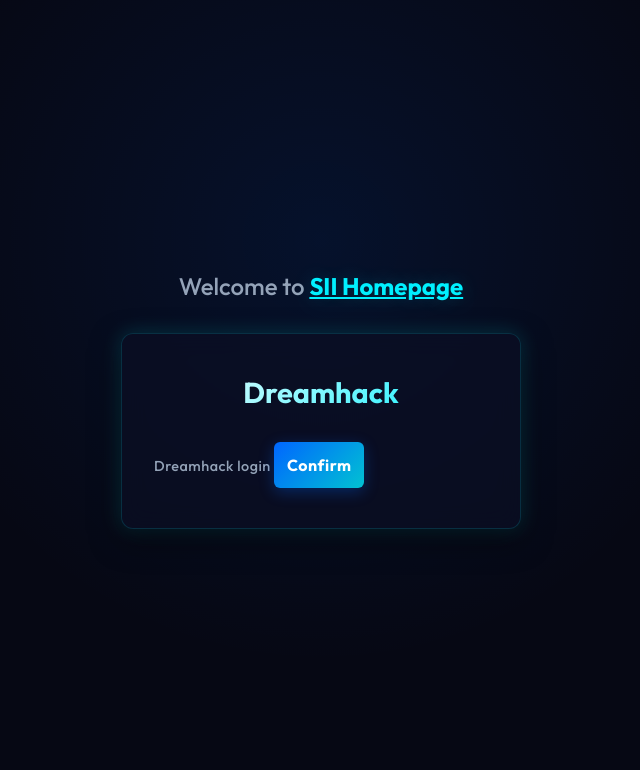
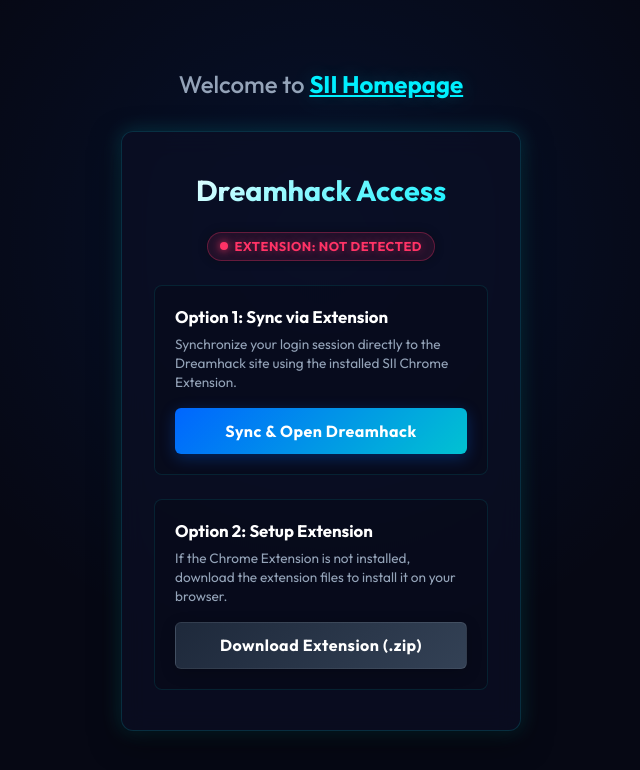
Before and after one commit to jaewooli/SII-homepage, a browser extension: page SII-Homepage/src/html/dreamhack.html in a window 1280 px wide. Shown: the whole page, without its empty margins (319-959 px from the left). Drawn offline with Linux system fonts and the light colour scheme; files that its build step writes are made by us from their sources; files whose address does not match are found by name.

Commit message:
feat: add webpage options to sync cookies via extension custom event or download packaged extension zip

```diff
--- a/SII-Homepage/src/html/dreamhack.html
+++ b/SII-Homepage/src/html/dreamhack.html
@@ -3,19 +3,153 @@
 <head>
     <meta charset="UTF-8">
     <meta name="viewport" content="width=device-width, initial-scale=1.0">
-    <meta name="description" content="SII - Login">
-    <title>Login</title>
+    <meta name="description" content="SII - Dreamhack Redirection">
+    <title>SII - Dreamhack Redirection</title>
     <link rel="stylesheet" href="/assets/css/auth.css">
     <link rel="stylesheet" href="/assets/css/toast.css">
     <script type="module" src="/assets/js/dreamhack.js"></script>
+    <style>
+        .option-container {
+            display: flex;
+            flex-direction: column;
+            gap: 1.5rem;
+            margin-top: 1.5rem;
+        }
+        .option-card {
+            background: rgba(6, 8, 20, 0.4);
+            border: 1px solid rgba(0, 240, 255, 0.1);
+            border-radius: 8px;
+            padding: 1.25rem;
+            transition: all 0.25s ease;
+        }
+        .option-card:hover {
+            border-color: var(--color-cyan);
+            box-shadow: var(--shadow-cyan);
+        }
+        .option-title {
+            font-size: 1.05rem;
+            font-weight: 600;
+            color: #fff;
+            margin-bottom: 0.5rem;
+            display: flex;
+            align-items: center;
+            gap: 0.5rem;
+        }
+        .option-desc {
+            font-size: 0.85rem;
+            color: var(--text-secondary);
+            line-height: 1.4;
+            margin-bottom: 1rem;
+        }
+        .status-wrapper {
+            display: flex;
+            justify-content: center;
+            align-items: center;
+            margin-bottom: 1.25rem;
+            font-size: 0.9rem;
+        }
+        .status-badge {
+            padding: 0.35rem 0.75rem;
+            border-radius: 20px;
+            font-weight: 600;
+            font-size: 0.8rem;
+            letter-spacing: 0.5px;
+            text-transform: uppercase;
+            box-shadow: 0 0 10px rgba(0,0,0,0.3);
+            display: inline-flex;
+            align-items: center;
+            gap: 0.4rem;
+        }
+        .status-connected {
+            background: rgba(57, 255, 20, 0.1);
+            color: var(--color-green);
+            border: 1px solid rgba(57, 255, 20, 0.3);
+            text-shadow: 0 0 8px rgba(57, 255, 20, 0.4);
+        }
+        .status-disconnected {
+            background: rgba(255, 51, 102, 0.1);
+            color: #ff3366;
+            border: 1px solid rgba(255, 51, 102, 0.3);
+            text-shadow: 0 0 8px rgba(255, 51, 102, 0.4);
+        }
+        .status-dot {
+            width: 8px;
+            height: 8px;
+            border-radius: 50%;
+            display: inline-block;
+        }
+        .status-connected .status-dot {
+            background-color: var(--color-green);
+            box-shadow: 0 0 8px var(--color-green);
+        }
+        .status-disconnected .status-dot {
+            background-color: #ff3366;
+            box-shadow: 0 0 8px #ff3366;
+        }
+        .download-btn {
+            display: block;
+            text-align: center;
+            text-decoration: none;
+            background: linear-gradient(135deg, #1e293b, #334155);
+            color: #fff;
+            border: 1px solid rgba(255,255,255,0.08);
+            padding: 0.8rem;
+            border-radius: 6px;
+            font-size: 1rem;
+            font-weight: 600;
+            cursor: pointer;
+            transition: all 0.25s ease;
+            letter-spacing: 0.5px;
+            box-shadow: 0 4px 15px rgba(0, 0, 0, 0.2);
+        }
+        .download-btn:hover {
+            transform: translateY(-1px);
+            background: linear-gradient(135deg, #334155, #475569);
+            box-shadow: 0 6px 20px rgba(0, 240, 255, 0.2);
+            border-color: var(--color-cyan);
+        }
+        .action-btn {
+            width: 100%;
+            margin-top: 0;
+        }
+    </style>
 </head>
 <body>
     <h1>Welcome to <a href="/">SII Homepage</a></h1>
 
     <section id="dreamhack">
-    <h2>Dreamhack</h2>
-    <label id="dreamhack-login">Dreamhack login</label>
-    <button id="dreamhack-confirm" type="button">Confirm</button>
-</section>
+        <h2>Dreamhack Access</h2>
+
+        <div class="status-wrapper">
+            <span id="ext-status" class="status-badge status-disconnected">
+                <span class="status-dot"></span>
+                Extension: Not Detected
+            </span>
+        </div>
+
+        <div class="option-container">
+            <!-- Option 1: Chrome Extension Sync -->
+            <div class="option-card">
+                <div class="option-title">
+                    <span>Option 1: Sync via Extension</span>
+                </div>
+                <div class="option-desc">
+                    Synchronize your login session directly to the Dreamhack site using the installed SII Chrome Extension.
+                </div>
+                <button id="dreamhack-confirm" class="action-btn" type="button">Sync & Open Dreamhack</button>
+            </div>
+
+            <!-- Option 2: Download Extension -->
+            <div class="option-card">
+                <div class="option-title">
+                    <span>Option 2: Setup Extension</span>
+                </div>
+                <div class="option-desc">
+                    If the Chrome Extension is not installed, download the extension files to install it on your browser.
+                </div>
+                <a href="/assets/SII-Extension.zip" download id="dreamhack-download" class="download-btn">Download Extension (.zip)</a>
+            </div>
+        </div>
+    </section>
 </body>
 </html>
--- a/SII-Homepage/src/js/dreamhack.js
+++ b/SII-Homepage/src/js/dreamhack.js
@@ -1,6 +1,5 @@
 import { showToast } from "/assets/js/toast.js";
-import {apiRequest} from "/assets/js/api.js";
-
+import { apiRequest } from "/assets/js/api.js";
 
 async function isLoggedIn() {
   const r = await apiRequest('/me', 'GET');
@@ -9,27 +8,51 @@ async function isLoggedIn() {
   return r.data;
 }
 
-
 function showLoginRequiredToast() {
   showToast('You need to Login first', 'error');
 }
 
+function checkExtensionInstalled() {
+  return document.documentElement.dataset.siiExtensionInstalled === "true";
+}
+
+function updateExtensionStatus() {
+  const statusBadge = document.getElementById('ext-status');
+  if (!statusBadge) return;
+
+  if (checkExtensionInstalled()) {
+    statusBadge.className = 'status-badge status-connected';
+    statusBadge.innerHTML = '<span class="status-dot"></span>Extension: Connected';
+  } else {
+    statusBadge.className = 'status-badge status-disconnected';
+    statusBadge.innerHTML = '<span class="status-dot"></span>Extension: Not Detected';
+  }
+}
+
 async function executeSpecificFeature(userdata) {
+  const isExtensionInstalled = checkExtensionInstalled();
+  if (!isExtensionInstalled) {
+    showToast('Chrome Extension not detected. Please install it first.', 'error');
+    return;
+  }
+
+  showToast('Fetching Dreamhack authentication tokens...', 'info');
+
   const loginResponse = await apiRequest('/dreamhack/login', 'POST', {
     userinfo: userdata,
   });
 
-    try {
+  try {
     if (loginResponse.ok) {
-      console.log(loginResponse.data['csrf_token'])
-      console.log(loginResponse.data['sessionid'])
-      document.cookie += loginResponse.data['csrf_token'];
-      document.cookie += loginResponse.data['sessionid'];
-      showToast(`Dreamhack login successful!`, 'success');
+      const { csrf_token, sessionid } = loginResponse.data;
+      showToast('Synchronizing cookies & opening Dreamhack...', 'success');
 
-      window.location = "https://dreamhack.io";
+      // Dispatch event to the Chrome Extension content script
+      window.dispatchEvent(new CustomEvent('SII_DREAMHACK_LOGIN_TRIGGER', {
+        detail: { csrf_token, sessionid }
+      }));
     } else {
-      showToast(`Dreamhack login failed: ${loginResponse.data?.message || loginResponse.statusText}`, 'error');
+      showToast(`Dreamhack login failed: ${loginResponse.message || 'Server error'}`, 'error');
     }
   } catch (error) {
     console.error('Error during Dreamhack login:', error);
@@ -38,14 +61,18 @@ async function executeSpecificFeature(userdata) {
 }
 
 document.addEventListener('DOMContentLoaded', () => {
+  updateExtensionStatus();
+  // Brief timeout check to avoid injection race conditions
+  setTimeout(updateExtensionStatus, 300);
+
   const confirmbtn = document.getElementById('dreamhack-confirm');
 
   if (confirmbtn) {
     confirmbtn.addEventListener('click', async () => {
       const userdata = await isLoggedIn();
-      if (userdata){
+      if (userdata) {
         executeSpecificFeature(userdata);
-      } else{
+      } else {
         showLoginRequiredToast();
       }
     });
```
Also changed, not shown: ChromeExtension/content.js (added, +22 -0 lines), ChromeExtension/manifest.json, 1 other file.
